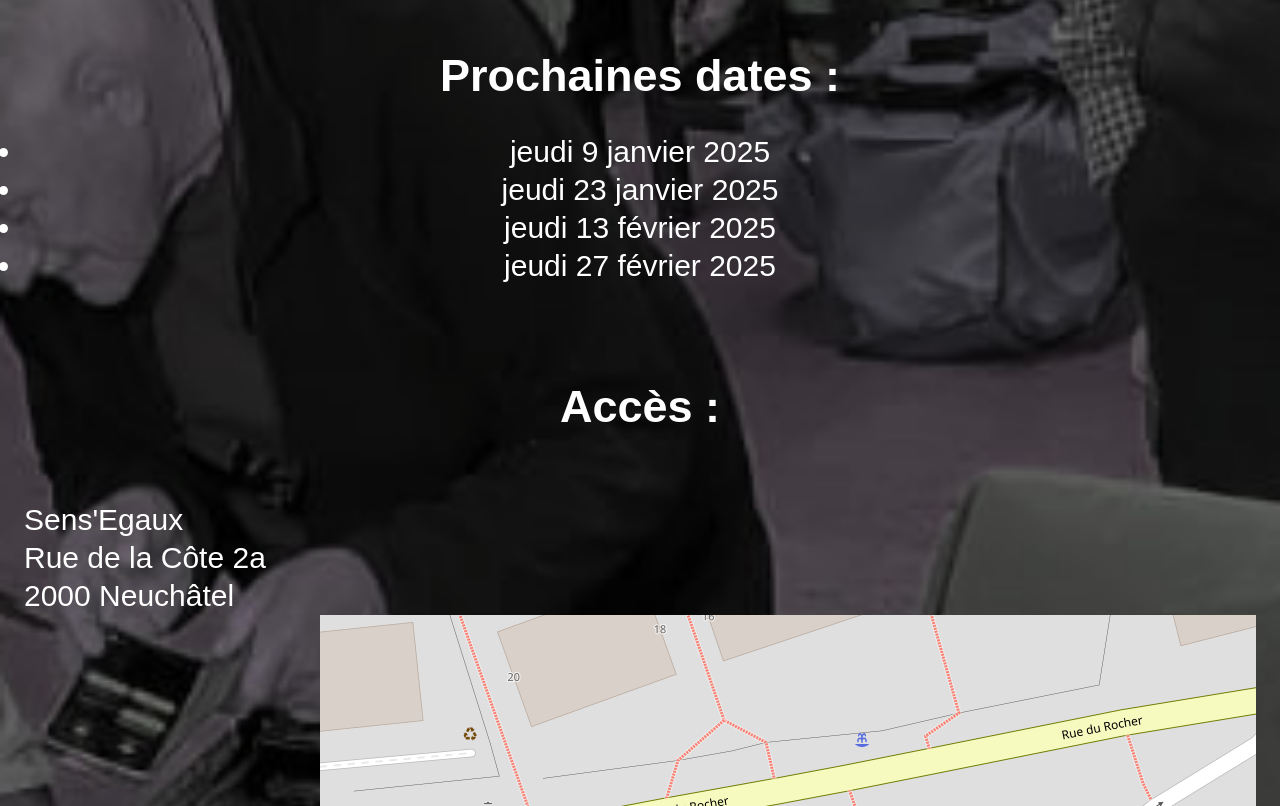
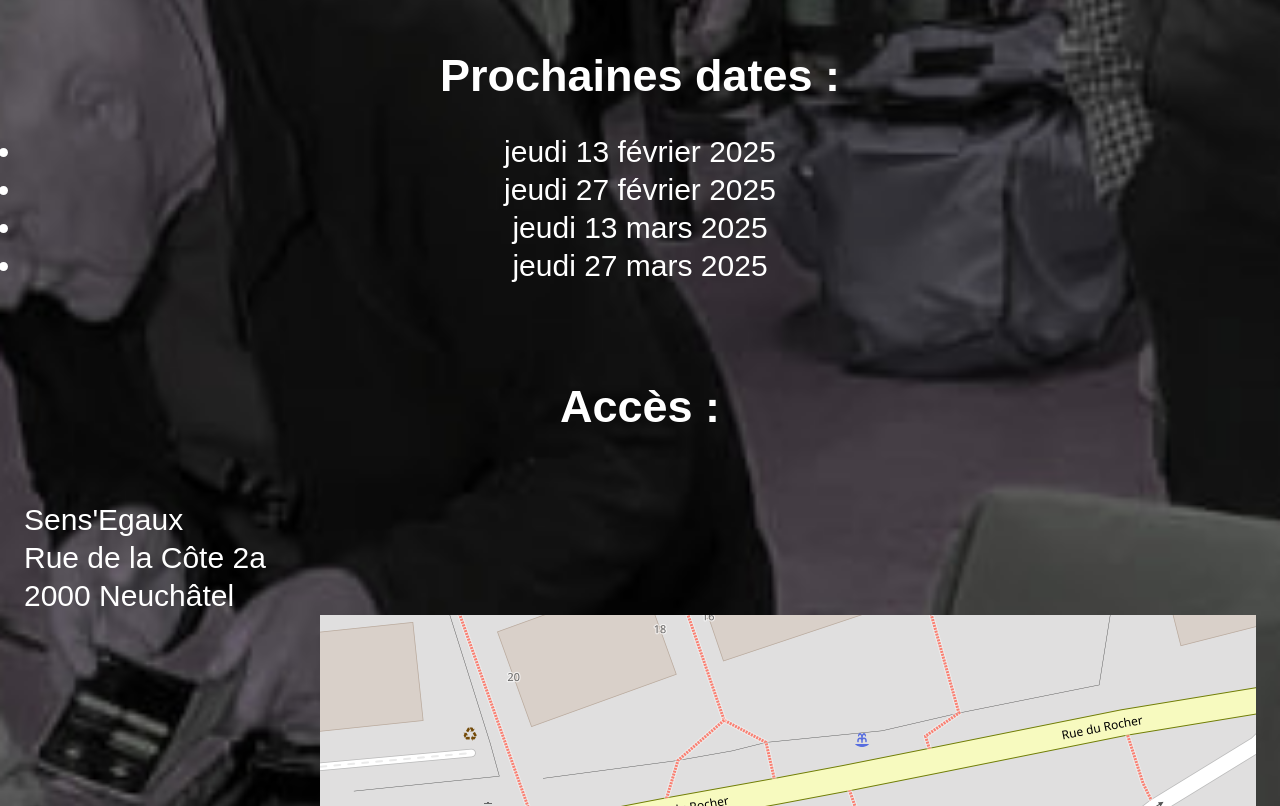
Before and after one commit to jmuredubois/repairmanent-website, a plain HTML site: page index.html in a window 1280 px wide. Shown: the part 814-1620 px from the top of the page. Drawn offline with Linux system fonts and the light colour scheme.

Commit message:
MAJ des dates, et ajout info sur inutilité rdv

```diff
--- a/index.html
+++ b/index.html
@@ -36,10 +36,10 @@ body{
         <div class="text-lg text-primary text-center">
           <h2>Prochaines dates :</h2>
           <ul>
-            <li>jeudi 9 janvier 2025</li>
-            <li>jeudi 23 janvier 2025</li>
             <li>jeudi 13 février 2025</li>
             <li>jeudi 27 février 2025</li>
+            <li>jeudi 13 mars 2025</li>
+            <li>jeudi 27 mars 2025</li>
           </ul>
         </div>
         <br><br>
@@ -67,6 +67,7 @@ body{
           <ul>
             <li>Le Repairmanent n'est pas un <em>service</em> de réparation.</li>
             <li><em>Les participants réparent leurs objets</em> avec l'assistance des bénévoles.</li>
+            <li>Il n'est pas nécessaire de prendre rendez-vous. Les outils sont à disposition dès 16h. En cas de forte affluence, les bénévoles accompagnent les participants selon leur ordre d'arrivée.</li>
             <li>La participation est <em>gratuite</em>. Une cagnotte est à disposition des participants qui souhaitent soutenir le Repairmanent mais un don n'est <em>pas obligatoire</em>
             <li>Les participants seront accompagnés même s'ils n'ont pas d'expérience technique.</li>
             <li>Les bénévoles ne réparent pas les objets hors de la présence des participants, sauf sur la proposition du bénévole.</li>
```
